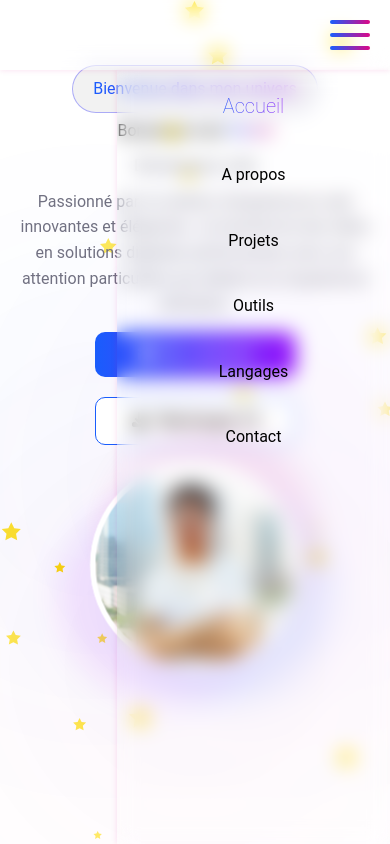
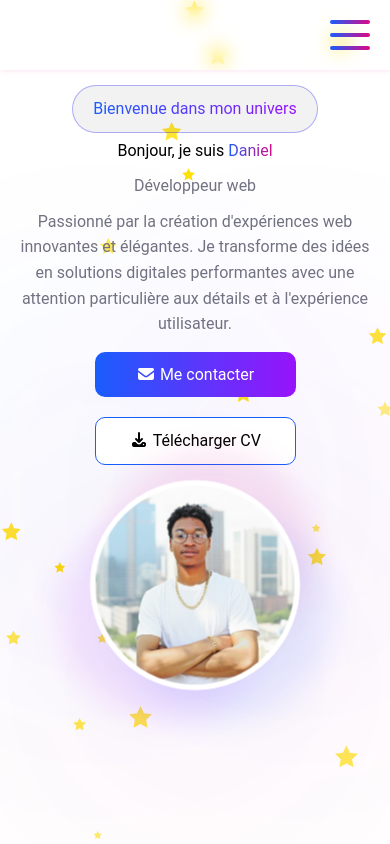
Before and after one commit to Daniel0455/portfolio_daniel, a Next.js app in the folder frontend/: page / in a window 390 px wide. Shown: the top 844 px of the page. Built offline with nearby package versions, Linux system fonts and the light colour scheme.

Commit message:
Finalisation de la navbar

```diff
--- a/frontend/components/Nav.tsx
+++ b/frontend/components/Nav.tsx
@@ -3,10 +3,10 @@ import { useState } from "react";
 import { useEffect } from "react";
 export default function Nav(){
     const [actu, setActu] = useState("");
-    const [burgeractivevalue, setBurgeractivevalue] = useState("");
+    const [visible, setVisible] = useState(false);
+    const [listenavigation, setlistenavigation] = useState(false)
     useEffect(() =>{
         let actusaved = localStorage.getItem('actu');
-        let burgeractivereel = localStorage.getItem('burgeractive')
         if(actusaved)
         {
             setActu(actusaved);
@@ -15,14 +15,6 @@ export default function Nav(){
         {
             setActu('accueil')
             localStorage.setItem('actu', 'accueil')
-        }
-        if(burgeractivereel)
-        {
-            setBurgeractivevalue(burgeractivereel)
-        }
-        else
-        {
-            localStorage.setItem('burgeractive', 'nonactive')
         }
     },[]);
     useEffect(() =>{
@@ -80,13 +72,14 @@ export default function Nav(){
             {/*Burgger */}
             <div className="containerburgger">
                 <label className="burger">
-                <input type="checkbox" id="burger"/>
+                <input type="checkbox" id="burger" onChange={(e)=>{setlistenavigation(e.target.checked)}}/>
                 <span></span>
                 <span></span>
                 <span></span>
                 </label>
             </div>
             {/*liste */}
+            {listenavigation && (
                 <nav className="toggleburgger">
                     {boutons.map((bouton)=>(
                         <button
@@ -95,7 +88,13 @@ export default function Nav(){
                             onClick={() =>
                             {
                                 setActu(bouton.cible);
-                            localStorage.setItem('actu', bouton.cible)
+                                localStorage.setItem('actu', bouton.cible);
+                                setlistenavigation(false);
+                                let toggle = document.getElementById('burger') as HTMLInputElement | null;
+                                if(toggle)
+                                {
+                                    toggle.checked = false;
+                                }
                             }
                             }
                         >
@@ -103,6 +102,7 @@ export default function Nav(){
                         </button>
                     ))}
                 </nav>
+            )}
         </div>
     )
 }
--- a/frontend/styles/globals.css
+++ b/frontend/styles/globals.css
@@ -401,7 +401,7 @@ p{ all: unset; display: block;}
     }
     .gardemarge
     {
-        height: 50px;
+        height: 70px;
     }
     .burgeractive
     {
```
Lines whose indentation alone changed are shown as unchanged.
